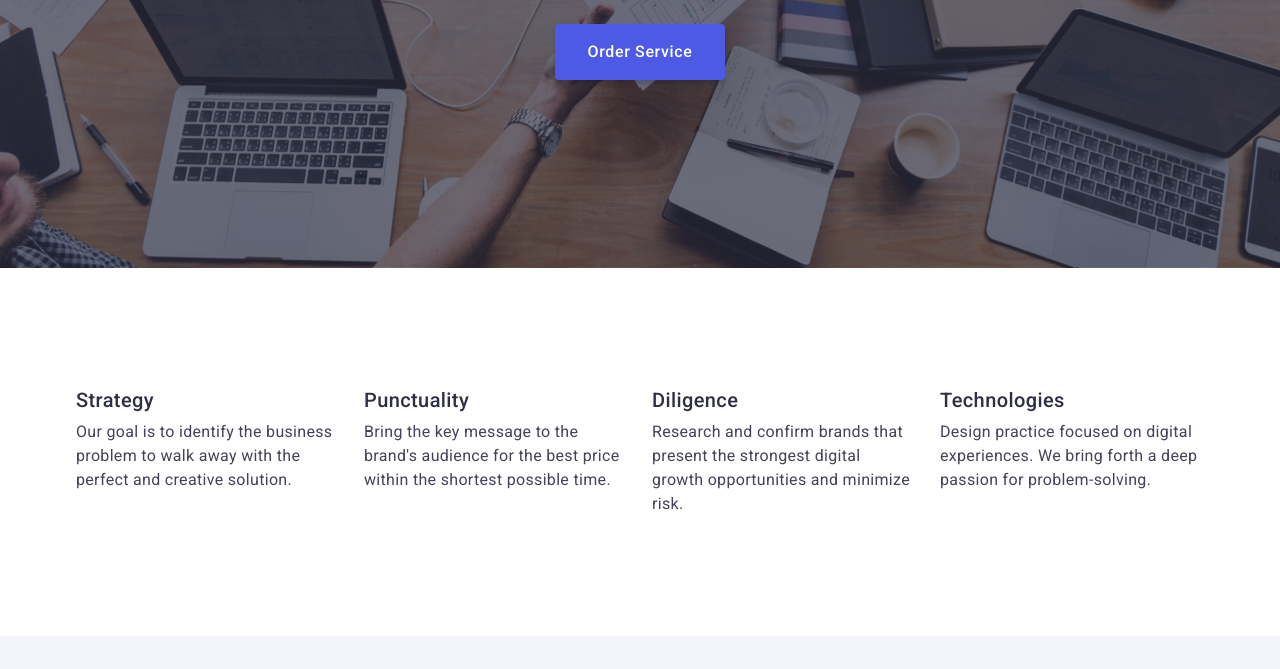
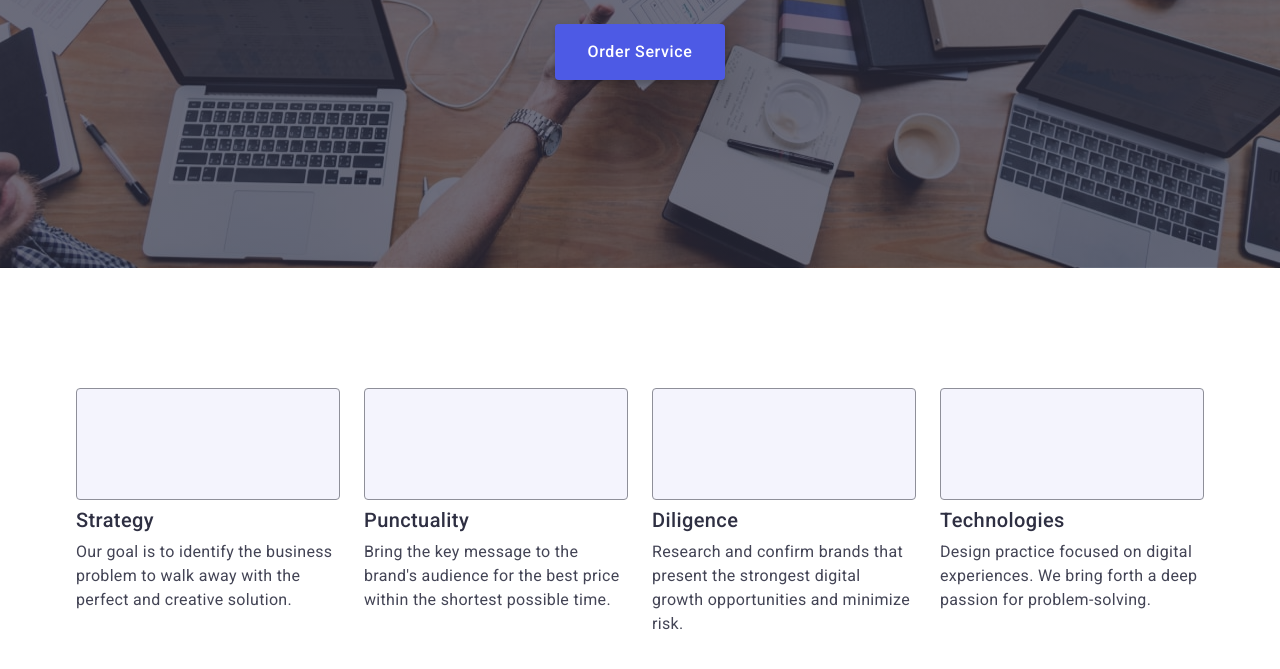
Before and after one commit to Serhei-Malyshev/goit-markup-hw-04, a plain HTML site: page index.html in a window 1280 px wide. Shown: the part 405-1074 px from the top of the page. Drawn offline with nearby package versions, Linux system fonts and the light colour scheme.

Commit message:
update-class

```diff
--- a/css/styles.css
+++ b/css/styles.css
@@ -1,4 +1,4 @@
-/* global style */
+/** global-style-start */
 
 html {
   box-sizing: border-box;
@@ -68,9 +68,8 @@ img {
   overflow: hidden;
 }
 
-/* end-global-style */
-
-/** header-section */
+/** global-style-end */
+/** header-section-start */
 
 .header {
   border-bottom: 1px solid #e7e9fc;
@@ -153,7 +152,6 @@ img {
 }
 
 /** header-section-end */
-
 /** hero-section-start */
 
 .hero {
@@ -202,37 +200,44 @@ img {
 }
 
 /** hero-section-end */
-
 /** advatages-section-start */
 
-.advantages__tittle {
-  color: #2e2f42;
+.advantages__card-pictures {
+  width: 264px;
+  height: 112px;
+  margin-bottom: 8px;
+
+  border: 1px solid #8e8f99;
+  border-radius: 4px;
+
+  background-color: #f4f4fd;
+}
+
+.advantages__card-tittle {
+  margin-bottom: 8px;
+
   font-size: 20px;
   font-weight: 500;
   line-height: 1.2;
   letter-spacing: 0.02em;
+  color: #2e2f42;
 }
 
-.advantages__list {
+.advantages__card-list {
   display: flex;
   gap: 24px;
 }
 
-.advantages__item {
+.advantages__card-item {
   max-width: 264px;
 }
 
-.advantages__tittle {
-  margin-bottom: 8px;
-}
-
-.advantages__txt {
+.advantages__card-txt {
   line-height: 1.5;
   letter-spacing: 0.02em;
 }
 
 /** advatages-section-end */
-
 /** our-team-section-start */
 
 .our-team {
@@ -243,11 +248,11 @@ img {
   margin-bottom: 72px;
 
   text-align: center;
-  color: #2e2f42;
   font-size: 36px;
   font-weight: 700;
   line-height: 1.11;
   letter-spacing: 0.02em;
+  color: #2e2f42;
 
   text-transform: capitalize;
 }
@@ -264,9 +269,6 @@ img {
   box-shadow: 0px 2px 1px 0px rgba(46, 47, 66, 0.08), 0px 1px 1px 0px rgba(46, 47, 66, 0.16), 0px 1px 6px 0px rgba(46, 47, 66, 0.08);
   background-color: #ffffff;
 }
-
-/* .our-team__card-img {
-} */
 
 .our-team__card-desc {
   padding: 32px 0;
@@ -290,11 +292,7 @@ img {
 }
 
 /** our-team-section-end */
-
 /** portfolio-section-start */
-
-/* .portfolio {
-} */
 
 .portfolio__tittle-section {
   margin-bottom: 72px;
@@ -320,9 +318,6 @@ img {
   background-color: #ffffff;
 }
 
-/* .portfolio__card-img {
-} */
-
 .portfolio__card-desc {
   padding: 32px 16px;
 
@@ -346,7 +341,6 @@ img {
 }
 
 /** portfolio-section-end */
-
 /** footer-section-start */
 
 .footer {
--- a/index.html
+++ b/index.html
@@ -57,22 +57,26 @@
       <section class="advantages section">
         <div class="container">
           <h2 class="advantages__tittle-section visually-hidden">Advantages</h2>
-          <ul class="advantages__list">
-            <li class="advantages__item">
-              <h3 class="advantages__tittle">Strategy</h3>
-              <p class="advantages__txt">Our goal is to identify the business problem to walk away with the perfect and creative solution.</p>
+          <ul class="advantages__card-list">
+            <li class="advantages__card-item">
+              <div class="advantages__card-pictures"></div>
+              <h3 class="advantages__card-tittle">Strategy</h3>
+              <p class="advantages__card-txt">Our goal is to identify the business problem to walk away with the perfect and creative solution.</p>
             </li>
-            <li class="advantages__item">
-              <h3 class="advantages__tittle">Punctuality</h3>
-              <p class="advantages__txt">Bring the key message to the brand's audience for the best price within the shortest possible time.</p>
+            <li class="advantages__card-item">
+              <div class="advantages__card-pictures"></div>
+              <h3 class="advantages__card-tittle">Punctuality</h3>
+              <p class="advantages__card-txt">Bring the key message to the brand's audience for the best price within the shortest possible time.</p>
             </li>
-            <li class="advantages__item">
-              <h3 class="advantages__tittle">Diligence</h3>
-              <p class="advantages__txt">Research and confirm brands that present the strongest digital growth opportunities and minimize risk.</p>
+            <li class="advantages__card-item">
+              <div class="advantages__card-pictures"></div>
+              <h3 class="advantages__card-tittle">Diligence</h3>
+              <p class="advantages__card-txt">Research and confirm brands that present the strongest digital growth opportunities and minimize risk.</p>
             </li>
-            <li class="advantages__item">
-              <h3 class="advantages__tittle">Technologies</h3>
-              <p class="advantages__txt">Design practice focused on digital experiences. We bring forth a deep passion for problem-solving.</p>
+            <li class="advantages__card-item">
+              <div class="advantages__card-pictures"></div>
+              <h3 class="advantages__card-tittle">Technologies</h3>
+              <p class="advantages__card-txt">Design practice focused on digital experiences. We bring forth a deep passion for problem-solving.</p>
             </li>
           </ul>
         </div>
```
